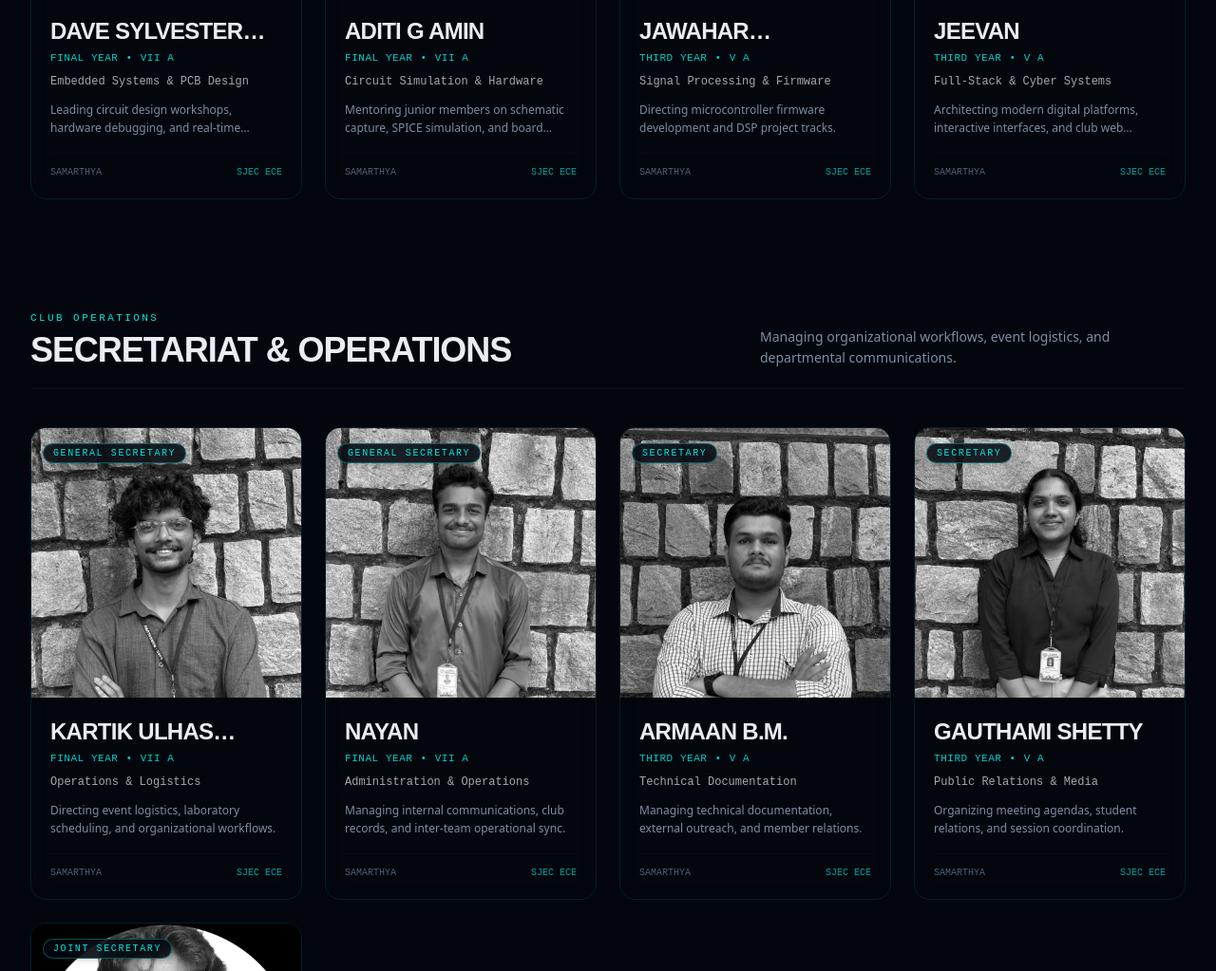
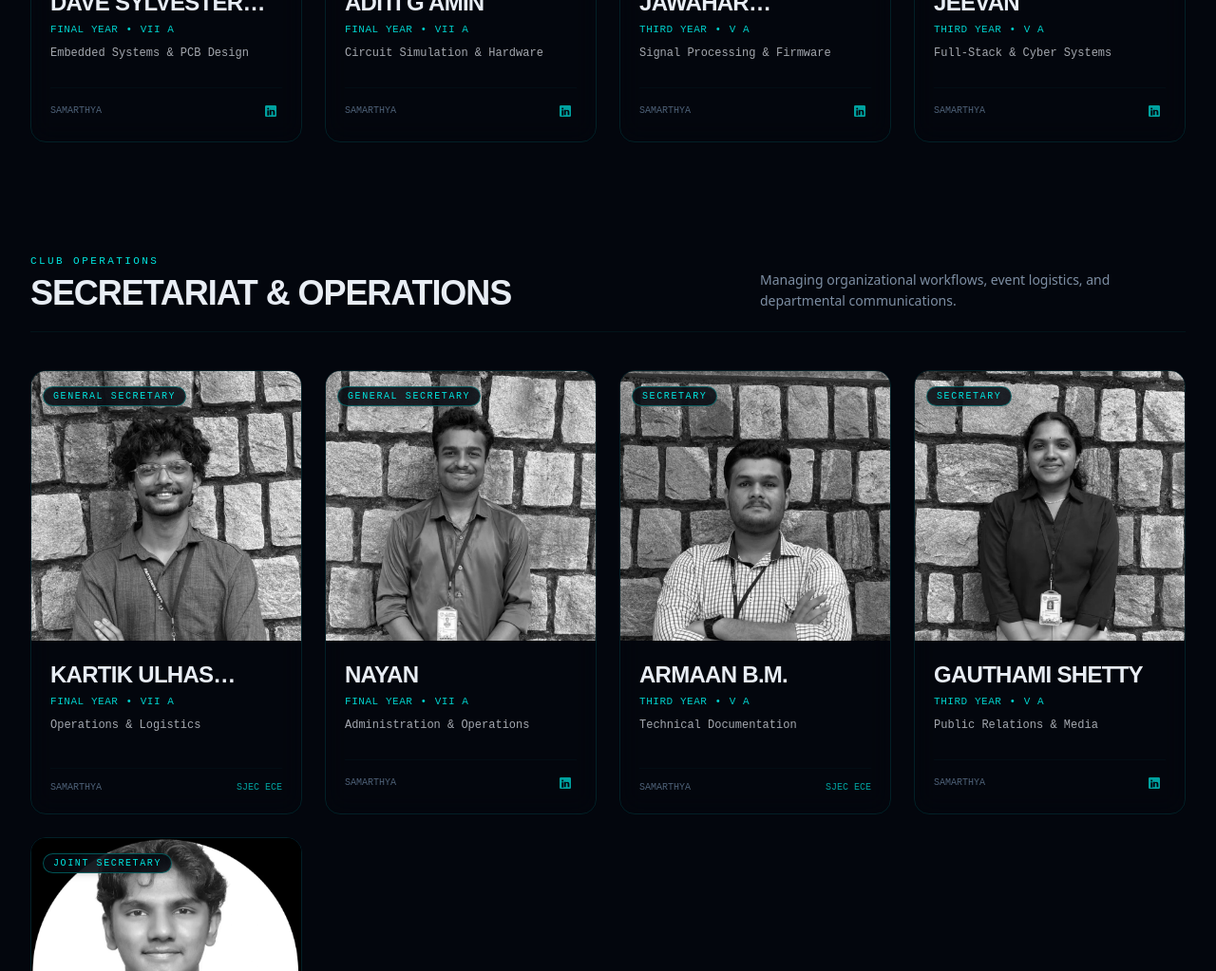
Before and after one commit to Jeevan-AG/samarthya, an Astro site in the folder frontend/website/: page /team in a window 1280 px wide. Shown: the part 1777-2800 px from the top of the page at 95% size. Built offline with nearby package versions, Linux system fonts and the light colour scheme; Astro itself is replaced by a stand-in of ours.

Commit message:
linkedin profiles added

```diff
--- a/frontend/website/src/data/team.json
+++ b/frontend/website/src/data/team.json
@@ -8,7 +8,7 @@
     "semester": "VII B",
     "domain": "Hardware & System Architecture",
     "image": "Winston_Pereira.webp",
-    "bio": "Leading SAMARTHYA with strategic vision, hardware innovation, and collaborative engineering excellence."
+    "linkedin": "https://www.linkedin.com/in/winston-pereira?utm_source=share_via&utm_content=profile&utm_medium=member_android"
   },
   {
     "id": "tm-02",
@@ -19,7 +19,7 @@
     "semester": "V A",
     "domain": "Embedded Systems & Robotics",
     "image": "Iris_Nirel_J.webp",
-    "bio": "Assisting the executive board in club operations, cross-domain initiatives, and student mentoring."
+    "linkedin": "https://www.linkedin.com/in/irisnirel2005"
   },
   {
     "id": "tm-03",
@@ -30,7 +30,7 @@
     "semester": "VII A",
     "domain": "VLSI & Digital Design",
     "image": "Frenny_Chrystal_Saldanha.webp",
-    "bio": "Leading academic alignment, research initiatives, and project lifecycles across club domains."
+    "linkedin": "https://www.linkedin.com/in/frenny-saldanha"
   },
   {
     "id": "tm-04",
@@ -41,7 +41,7 @@
     "semester": "V B",
     "domain": "IoT & Sensor Networks",
     "image": "Nikhitha_HL.webp",
-    "bio": "Overseeing technical project development, hackathon cohorts, and execution frameworks."
+    "linkedin": "https://www.linkedin.com/in/nikhitha-hl-5345aa351"
   },
   {
     "id": "tm-05",
@@ -51,8 +51,7 @@
     "year": "Final Year",
     "semester": "VII A",
     "domain": "Operations & Logistics",
-    "image": "Kartik_Ulhas_Salaskar.webp",
-    "bio": "Directing event logistics, laboratory scheduling, and organizational workflows."
+    "image": "Kartik_Ulhas_Salaskar.webp"
   },
   {
     "id": "tm-06",
@@ -63,7 +62,7 @@
     "semester": "VII A",
     "domain": "Administration & Operations",
     "image": "Nayan.webp",
-    "bio": "Managing internal communications, club records, and inter-team operational sync."
+    "linkedin": "https://www.linkedin.com/in/nayanr2005?utm_source=share_via&utm_content=profile&utm_medium=member_android"
   },
   {
     "id": "tm-07",
@@ -73,8 +72,7 @@
     "year": "Third Year",
     "semester": "V A",
     "domain": "Technical Documentation",
-    "image": "Armaan_B.M.webp",
-    "bio": "Managing technical documentation, external outreach, and member relations."
+    "image": "Armaan_B.M.webp"
   },
   {
     "id": "tm-08",
@@ -85,7 +83,7 @@
     "semester": "V A",
     "domain": "Public Relations & Media",
     "image": "Gauthami_Shetty.webp",
-    "bio": "Organizing meeting agendas, student relations, and session coordination."
+    "linkedin": "https://www.linkedin.com/in/gauthami-shetty-a0069a3a6?utm_source=share_via&utm_content=profile&utm_medium=member_android"
   },
   {
     "id": "tm-09",
@@ -96,7 +94,7 @@
     "semester": "V A",
     "domain": "Operations & Documentation",
     "image": "Alphin_David_Kunhimon.webp",
-    "bio": "Coordinating club records, logistical planning, and student chapter operations."
+    "linkedin": "https://www.linkedin.com/in/alphin-david-kunhimon-1a79ba343?utm_source=share_via&utm_content=profile&utm_medium=member_android"
   },
   {
     "id": "tm-10",
@@ -107,7 +105,7 @@
     "semester": "VII A",
     "domain": "Embedded Systems & PCB Design",
     "image": "Dave_Sylvester_Vas_Naik.webp",
-    "bio": "Leading circuit design workshops, hardware debugging, and real-time embedded prototyping."
+    "linkedin": "https://www.linkedin.com/in/dave-sylvester-vas-naik"
   },
   {
     "id": "tm-11",
@@ -118,7 +116,7 @@
     "semester": "VII A",
     "domain": "Circuit Simulation & Hardware",
     "image": "Aditi_G_Amin.webp",
-    "bio": "Mentoring junior members on schematic capture, SPICE simulation, and board layout."
+    "linkedin": "https://www.linkedin.com/in/aditi-g-amin"
   },
   {
     "id": "tm-12",
@@ -129,7 +127,7 @@
     "semester": "V A",
     "domain": "Signal Processing & Firmware",
     "image": "Jawahar_Lawrence_Rodrigues.webp",
-    "bio": "Directing microcontroller firmware development and DSP project tracks."
+    "linkedin": "https://www.linkedin.com/in/jawahar-rodrigues-032540331?utm_source=share_via&utm_content=profile&utm_medium=member_android"
   },
   {
     "id": "tm-13",
@@ -140,7 +138,7 @@
     "semester": "V A",
     "domain": "Full-Stack & Cyber Systems",
     "image": "Jeevan.webp",
-    "bio": "Architecting modern digital platforms, interactive interfaces, and club web infrastructure."
+    "linkedin": "https://www.linkedin.com/in/jeevan-523928398"
   },
   {
     "id": "tm-14",
@@ -151,7 +149,7 @@
     "semester": "VII A",
     "domain": "Visual Design & Multimedia",
     "image": "Achala_A_Patel.webp",
-    "bio": "Directing visual storytelling, branding, and multimedia event documentation."
+    "linkedin": "https://www.linkedin.com/in/achalapatel23"
   },
   {
     "id": "tm-15",
@@ -162,7 +160,7 @@
     "semester": "V A",
     "domain": "Project Coordination & Hardware",
     "image": "Hithesh_K.webp",
-    "bio": "Facilitating hands-on team builds, workshop equipment, and technical labs."
+    "linkedin": "https://www.linkedin.com/in/hitheshkkulal"
   },
   {
     "id": "tm-16",
@@ -173,7 +171,7 @@
     "semester": "V B",
     "domain": "Community Engagement",
     "image": "Sarah_Matthew_Attupuram.webp",
-    "bio": "Coordinating student workgroups, mentoring cohorts, and technical initiatives."
+    "linkedin": "https://www.linkedin.com/in/sarah-mathew-b2a517433"
   },
   {
     "id": "tm-17",
@@ -184,7 +182,7 @@
     "semester": "V A",
     "domain": "Digital Electronics",
     "image": "Avinia_Viola_Pinto.webp",
-    "bio": "Contributing to technical symposium execution and hardware lab initiatives."
+    "linkedin": " https://www.linkedin.com/in/avinia-viola-aab2873b8?utm_source=share_via&utm_content=profile&utm_medium=member_android"
   },
   {
     "id": "tm-18",
@@ -195,7 +193,7 @@
     "semester": "V A",
     "domain": "Circuit Design & Prototyping",
     "image": "Bashma.webp",
-    "bio": "Active member contributing to hardware builds, workshops, and event logistics."
+    "linkedin": "https://www.linkedin.com/in/bashma-8ba0753b7"
   },
   {
     "id": "tm-19",
@@ -206,7 +204,7 @@
     "semester": "V A",
     "domain": "IoT & Hardware Prototyping",
     "image": "Brahmi_Lakshmi_U.H.webp",
-    "bio": "Supporting workshop setups, component distribution, and team projects."
+    "linkedin": "https://www.linkedin.com/in/brahmi-lakshmi-uh"
   },
   {
     "id": "tm-20",
@@ -217,7 +215,7 @@
     "semester": "V A",
     "domain": "Electronic Instrumentation",
     "image": "Dhathri_P_G.webp",
-    "bio": "Assisting in project validation, testbench setups, and community workshops."
+    "linkedin": "https://www.linkedin.com/in/dhathri-p-g-a84b8b37a"
   },
   {
     "id": "tm-21",
@@ -228,7 +226,7 @@
     "semester": "V A",
     "domain": "Embedded Systems & Firmware",
     "image": "Disha.webp",
-    "bio": "Engaging in hands-on circuit fabrication, sensor integrations, and lab sessions."
+    "linkedin": "https://www.linkedin.com/in/disha-keshav-a79401414"
   },
   {
     "id": "tm-22",
@@ -239,6 +237,6 @@
     "semester": "V B",
     "domain": "Hardware Prototyping & Circuits",
     "image": "Roshni_Victoria_Dsouza.webp",
-    "bio": "Participating in circuit design, laboratory experiment validations, and event setups."
+    "linkedin": "https://www.linkedin.com/in/roshni-victoria-a9169131b"
   }
 ]
--- a/frontend/website/src/pages/team.astro
+++ b/frontend/website/src/pages/team.astro
@@ -83,7 +83,7 @@ const categories = [
             </p>
           </div>
 
-          <!-- Members Grid with Website1 Card Style -->
+          <!-- Members Grid -->
           <div class="grid gap-6 sm:grid-cols-2 lg:grid-cols-3 xl:grid-cols-4">
             {cat.members.map((member, i) => {
               const imageKey = `../assets/pics/team/${member.image}`;
@@ -94,7 +94,7 @@ const categories = [
                   <TiltCard client:visible className="h-full">
                     <article class="group relative flex flex-col justify-between h-full rounded-2xl border border-line bg-surface/50 backdrop-blur-md overflow-hidden transition-all duration-300 hover:border-cyan/50 hover:shadow-[0_12px_30px_rgba(0,0,0,0.6),0_0_24px_rgba(0,251,248,0.15)] hover:-translate-y-1.5">
 
-                      {/* Image Frame with Website1 Zoom & Gradient Overlay */}
+                      {/* Image Frame */}
                       <div class="relative aspect-square w-full overflow-hidden bg-void/80">
                         {imgMetadata ? (
                           <Image
@@ -114,10 +114,10 @@ const categories = [
                           </div>
                         )}
 
-                        <!-- Ambient Gradient Overlay -->
+                        {/* Ambient Gradient Overlay */}
                         <div class="pointer-events-none absolute inset-0 bg-gradient-to-t from-surface via-transparent to-transparent opacity-80 group-hover:opacity-40 transition-opacity duration-300"></div>
 
-                        <!-- Role Pill Tag on Image Top -->
+                        {/* Role Pill Tag */}
                         <div class="absolute top-3 left-3">
                           <span class="inline-flex items-center px-2.5 py-0.5 rounded-full font-mono text-[10px] uppercase tracking-[0.16em] bg-void/85 text-cyan border border-cyan/35 backdrop-blur-md shadow-md">
                             {member.role}
@@ -149,14 +149,29 @@ const categories = [
                           </p>
                         </div>
 
-                        <!-- Bottom Tag -->
+                        {/* Bottom Tag + LinkedIn Icon */}
                         <div class="mt-4 pt-3 border-t border-line/30 flex items-center justify-between font-mono text-[10px] text-faint">
-                          <span>SAMARTHYA</span>
-                          <span class="text-cyan/70 group-hover:text-cyan transition-colors uppercase">SJEC ECE</span>
+                          <span class="uppercase">SAMARTHYA</span>
+
+                          {member.linkedin ? (
+                            <a
+                              href={member.linkedin}
+                              target="_blank"
+                              rel="noopener noreferrer"
+                              class="text-cyan/70 hover:text-cyan hover:scale-110 transition-all p-1"
+                              aria-label={`${member.name}'s LinkedIn`}
+                            >
+                              <svg class="w-4 h-4 fill-current" viewBox="0 0 24 24">
+                                <path d="M19 3a2 2 0 0 1 2 2v14a2 2 0 0 1-2 2H5a2 2 0 0 1-2-2V5a2 2 0 0 1 2-2h14m-.5 15.5v-5.3a3.26 3.26 0 0 0-3.26-3.26c-.85 0-1.84.52-2.28 1.3v-1.11h-2.79v8.37h2.79v-4.93c0-.77.62-1.4 1.39-1.4a1.4 1.4 0 0 1 1.4 1.4v4.93h2.75M6.46 10.9v8.37H9.25V10.9H6.46M7.86 6.72a1.47 1.47 0 1 0 0 2.94 1.47 1.47 0 0 0 0-2.94z"/>
+                              </svg>
+                            </a>
+                          ) : (
+                            <span class="text-cyan/70 group-hover:text-cyan transition-colors uppercase">SJEC ECE</span>
+                          )}
                         </div>
                       </div>
 
-                      {/* Bottom Accent Bar from Website1 */}
+                      {/* Accent Bar */}
                       <div class="absolute bottom-0 left-0 right-0 h-[2.5px] bg-cyan scale-x-0 group-hover:scale-x-100 transition-transform duration-500 origin-left" />
 
                     </article>
@@ -171,8 +186,8 @@ const categories = [
 
   </section>
 </BaseLayout>
+
 <style>
-  /* Target EVERY image rendered inside main/section containers on these pages */
   :global(main img),
   :global(section img),
   :global(div img) {
@@ -180,7 +195,6 @@ const categories = [
     transition: filter 0.3s ease-in-out !important;
   }
 
-  /* Reveal full color ONLY when hovering directly over the card or photo */
   :global(main img:hover),
   :global(section img:hover),
   :global(div:hover > img),
@@ -188,7 +202,6 @@ const categories = [
     filter: grayscale(0%) !important;
   }
 
-  /* PROTECT NAVBAR: Force header & logo images to stay original color */
   :global(nav img),
   :global(header img),
   :global(.logo img) {
```
